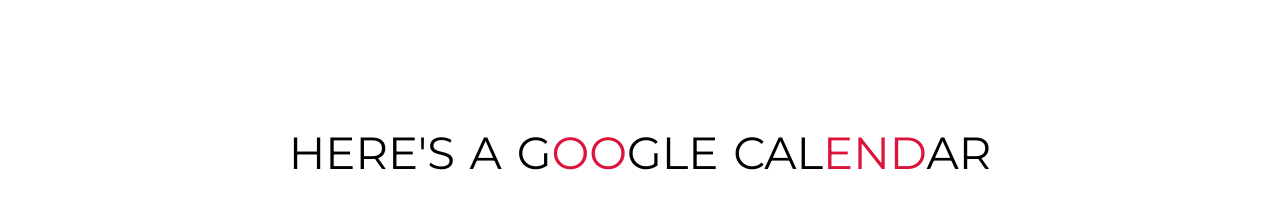
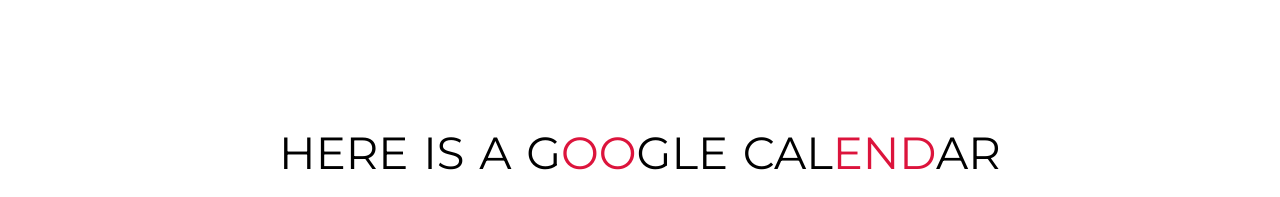
Before and after one commit to BolarinwaTM/portfolio, a plain HTML site: page index.html in a window 1280 px wide. Shown: the part 5640-5837 px from the top of the page. Drawn offline with Linux system fonts and the light colour scheme.

Commit message:
Update index.html

```diff
--- a/index.html
+++ b/index.html
@@ -220,7 +220,7 @@
     <!-- Google Calendar Section -->
 
     <div class="calendar">
-        <h1>Here's A G<span>oo</span>gle Cal<span>end</span>ar</h1>
+        <h1>Here is A G<span>oo</span>gle Cal<span>end</span>ar</h1>
         <iframe src="https://calendar.google.com/calendar/embed?height=400&amp;wkst=1&amp;bgcolor=%23E67C73&amp;ctz=America%2FLos_Angeles&amp;src=Ym9sYXJpbndham9objE3QGdtYWlsLmNvbQ&amp;src=YWRkcmVzc2Jvb2sjY29udGFjdHNAZ3JvdXAudi5jYWxlbmRhci5nb29nbGUuY29t&amp;src=dmZuMzhwYTJrYm5rYTdpcHM1NDEzb3ByMG52aG5rM2lAaW1wb3J0LmNhbGVuZGFyLmdvb2dsZS5jb20&amp;src=ZW4ubmcjaG9saWRheUBncm91cC52LmNhbGVuZGFyLmdvb2dsZS5jb20&amp;color=%23039BE5&amp;color=%2333B679&amp;color=%23D50000&amp;color=%230B8043&amp;mode=MONTH"
             style="border:solid 1px #777" width="550" height="400" frameborder="0" scrolling="no"></iframe>
     </div>
```
